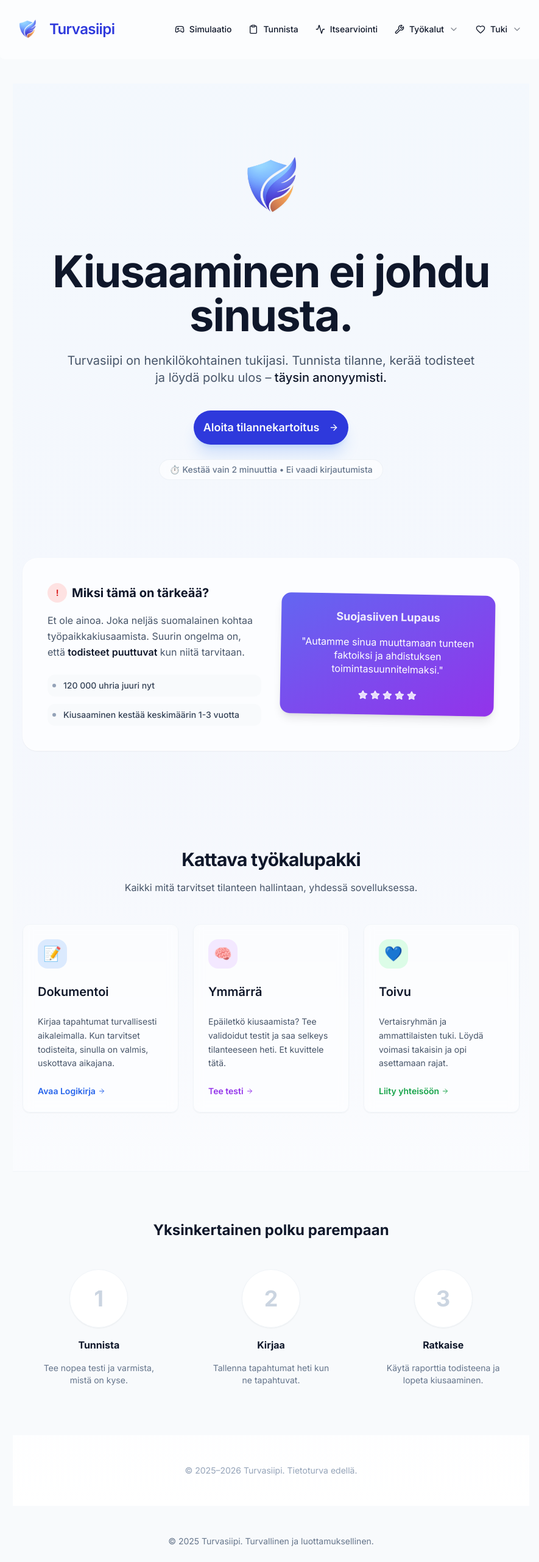
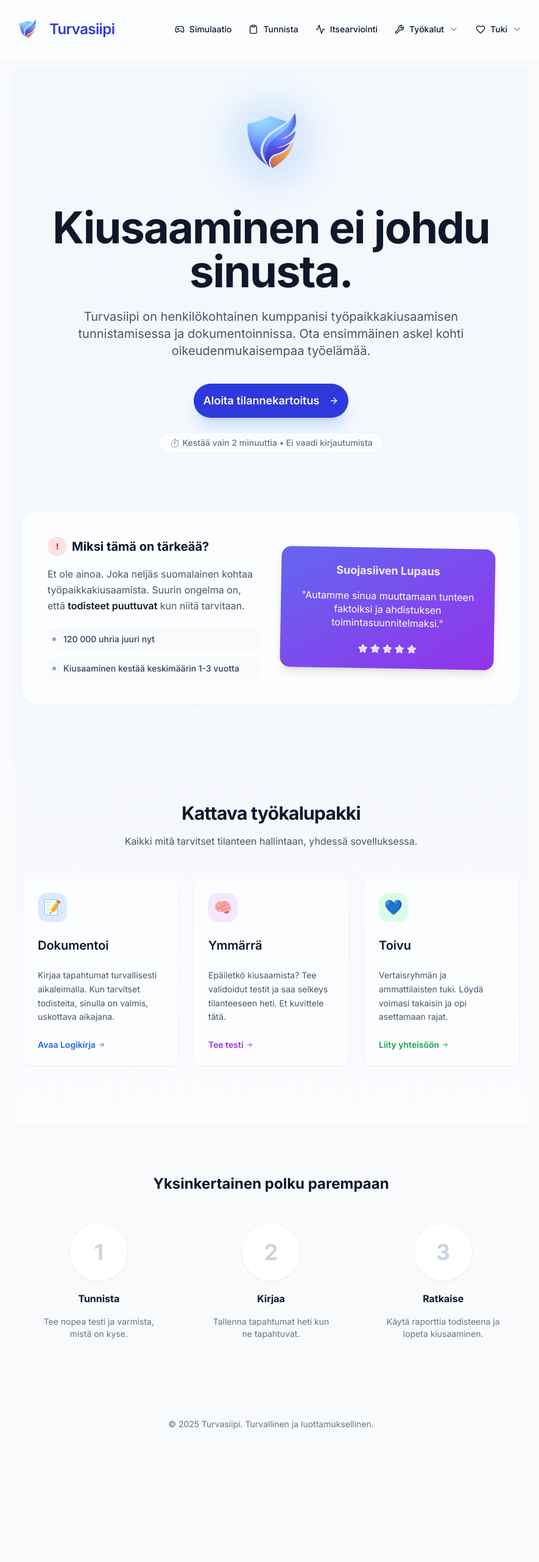
Before and after one commit to JoonasHuhta/Turvasiipi, a Next.js app: page / in a window 1280 px wide. Shown: the whole page at 61% size, without its empty margins (195-1080 px from the left). After the commit the page ends 2369 px from the top, so only its background shows below. Built offline with nearby package versions, Linux system fonts and the light colour scheme.

Commit message:
style: lift hero content, permanent logo glow, and fix duplicate footer

```diff
--- a/src/app/feeling-quiz/page.tsx
+++ b/src/app/feeling-quiz/page.tsx
@@ -103,7 +103,7 @@ export default function FeelingQuizPage() {
                     <div className="inline-flex items-center gap-2 bg-primary/10 text-primary px-4 py-1.5 rounded-full text-xs font-black uppercase tracking-widest border border-primary/20">
                         <Heart className="w-3 h-3 fill-current" /> Itsearviointi
                     </div>
-                    <h1 className="text-5xl sm:text-7xl font-black tracking-tighter text-slate-900 uppercase leading-[0.85]">
+                    <h1 className="text-4xl sm:text-7xl font-black tracking-tighter text-slate-900 uppercase leading-[0.85] break-words hyphens-auto">
                         Uhrin <br />
                         <span className="text-primary italic">tuntemukset</span>
                     </h1>
@@ -235,7 +235,7 @@ export default function FeelingQuizPage() {
     }
 
     return (
-        <div className="max-w-4xl mx-auto py-12 px-6 h-[80vh] flex flex-col justify-center relative">
+        <div className="max-w-4xl mx-auto pt-32 pb-12 px-6 min-h-screen flex flex-col justify-center relative">
             <div className="absolute top-0 left-0 right-0 p-8 flex justify-between items-center bg-white/80 backdrop-blur-sm z-50 rounded-b-3xl">
                 <div className="flex items-center gap-4 flex-1">
                     <Progress value={((currentIndex + 1) / feelingsQuestions.length) * 100} className="h-2 flex-1" />
--- a/src/app/page.tsx
+++ b/src/app/page.tsx
@@ -7,14 +7,14 @@ export default function Home() {
   return (
     <div className="min-h-screen bg-gradient-to-b from-blue-50/50 via-indigo-50/30 to-white">
       {/* Hero Section */}
-      <section className="relative px-6 pt-12 pb-20 md:pt-24 md:pb-32 text-center max-w-5xl mx-auto">
+      <section className="relative px-6 pt-0 -mt-6 pb-12 md:pt-12 md:pb-24 text-center max-w-5xl mx-auto">
 
         {/* Decorative background glow */}
         <div className="absolute top-0 left-1/2 -translate-x-1/2 w-[600px] h-[600px] bg-blue-200/20 blur-[100px] rounded-full -z-10 pointer-events-none" />
 
         <div className="flex justify-center mb-8 relative">
           <div className="relative group">
-            <div className="absolute inset-0 bg-blue-400/20 blur-xl rounded-full opacity-0 group-hover:opacity-100 transition-opacity duration-700" />
+            <div className="absolute inset-0 bg-blue-400/20 blur-xl rounded-full opacity-100" />
             <img src="/logo.png" alt="Turvasiipi Logo" className="w-28 h-28 md:w-36 md:h-36 object-contain relative z-10 drop-shadow-sm" />
           </div>
         </div>
@@ -24,8 +24,7 @@ export default function Home() {
         </h1>
 
         <p className="text-lg md:text-xl text-slate-600 max-w-2xl mx-auto leading-relaxed mb-10 font-normal">
-          Turvasiipi on henkilökohtainen tukijasi. Tunnista tilanne, kerää todisteet ja löydä polku ulos –
-          <span className="font-medium text-slate-900"> täysin anonyymisti.</span>
+          Turvasiipi on henkilökohtainen kumppanisi työpaikkakiusaamisen tunnistamisessa ja dokumentoinnissa. Ota ensimmäinen askel kohti oikeudenmukaisempaa työelämää.
         </p>
 
         <div className="flex flex-col items-center gap-6">
@@ -162,9 +161,6 @@ export default function Home() {
         </div>
       </section>
 
-      <footer className="text-center py-12 text-slate-400 text-sm">
-        <p>© 2025–2026 Turvasiipi. Tietoturva edellä.</p>
-      </footer>
     </div>
   );
 }
```
